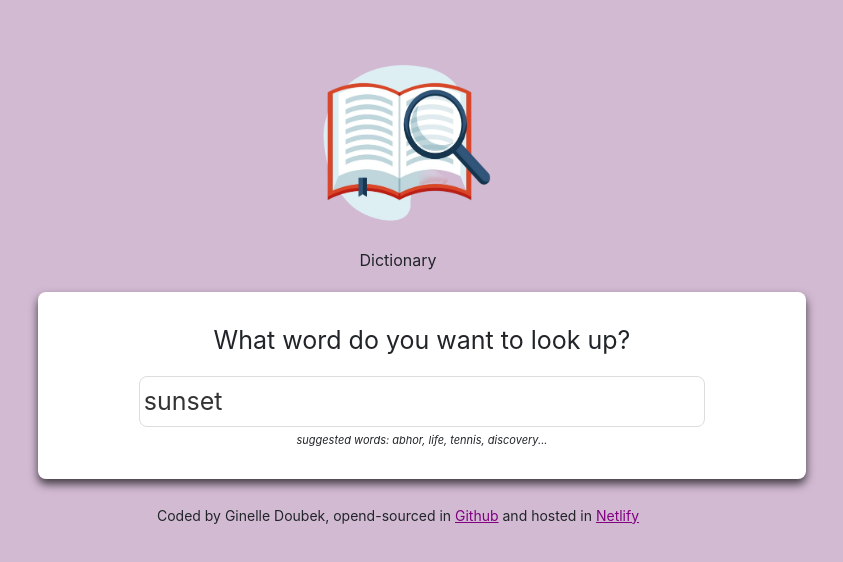
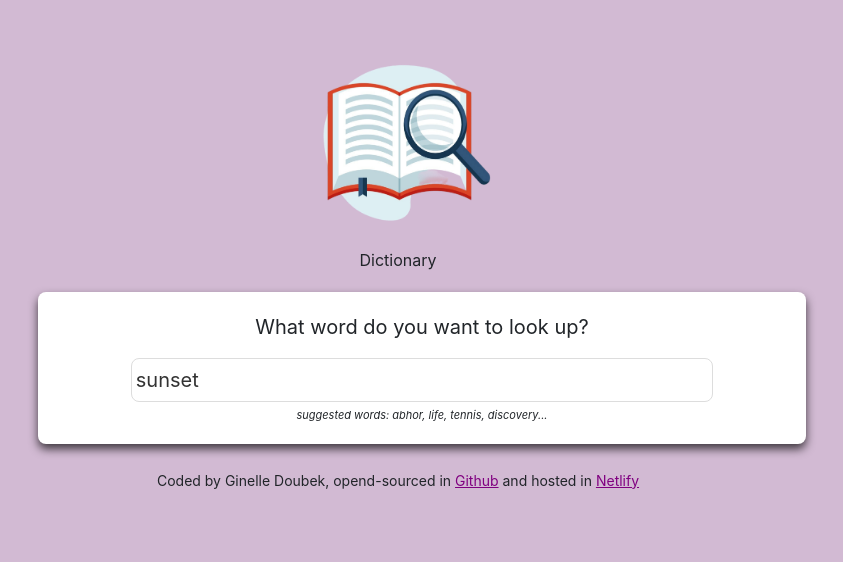
Before and after one commit to ginedou0315/dictionary-project, a React (Create React App) app: page / in a window 1280 px wide. Shown: the top 562 px of the page, without its empty margins (242-1085 px from the left). Built offline with nearby package versions, Linux system fonts and the light colour scheme; no server answers.

Commit message:
updated dictionary and results Css

```diff
--- a/src/Dictionary.css
+++ b/src/Dictionary.css
@@ -1,12 +1,12 @@
 .Dictionary {
-  font-size: 25px;
+  font-size: 20px;
   text-align: center;
   width: 80%;
   margin-left: 120px;
 }
 .Dictionary section {
   background: white;
-  padding: 30px;
+  padding: 20px;
   border-radius: 8px;
   box-shadow: 0px 5px 10px rgba(0, 0, 0, 0.7);
   margin: 20px 0;
--- a/src/Results.css
+++ b/src/Results.css
@@ -2,7 +2,7 @@
   text-align: left;
 }
 .Results h2 {
-  font-size: 36px;
+  font-size: 30px;
   font-weight: bold;
   line-height: 1.5;
 }
```
